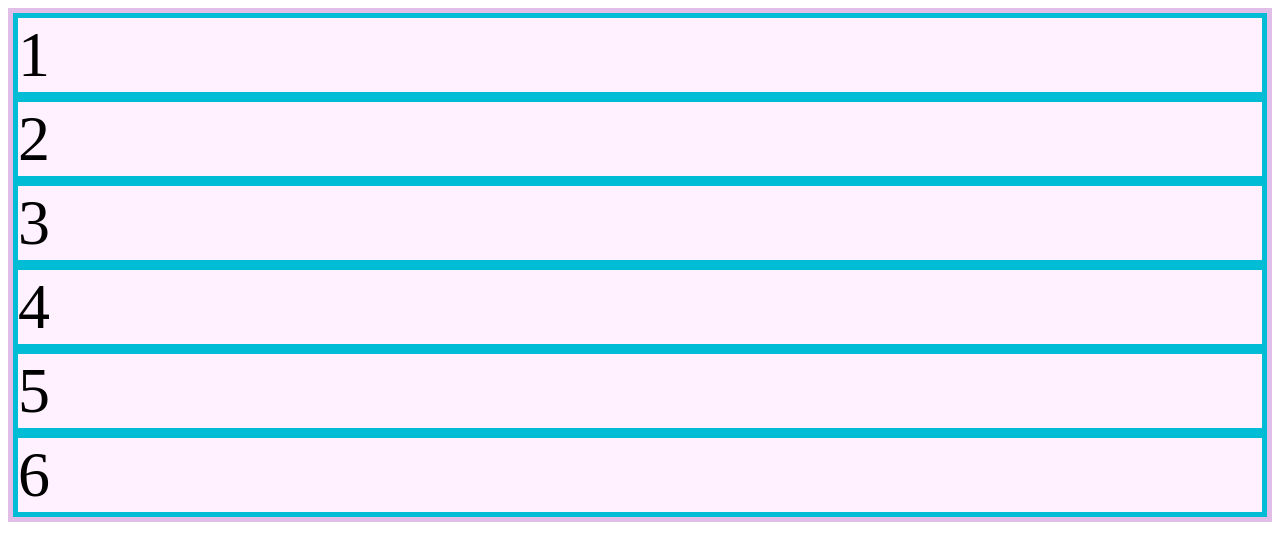
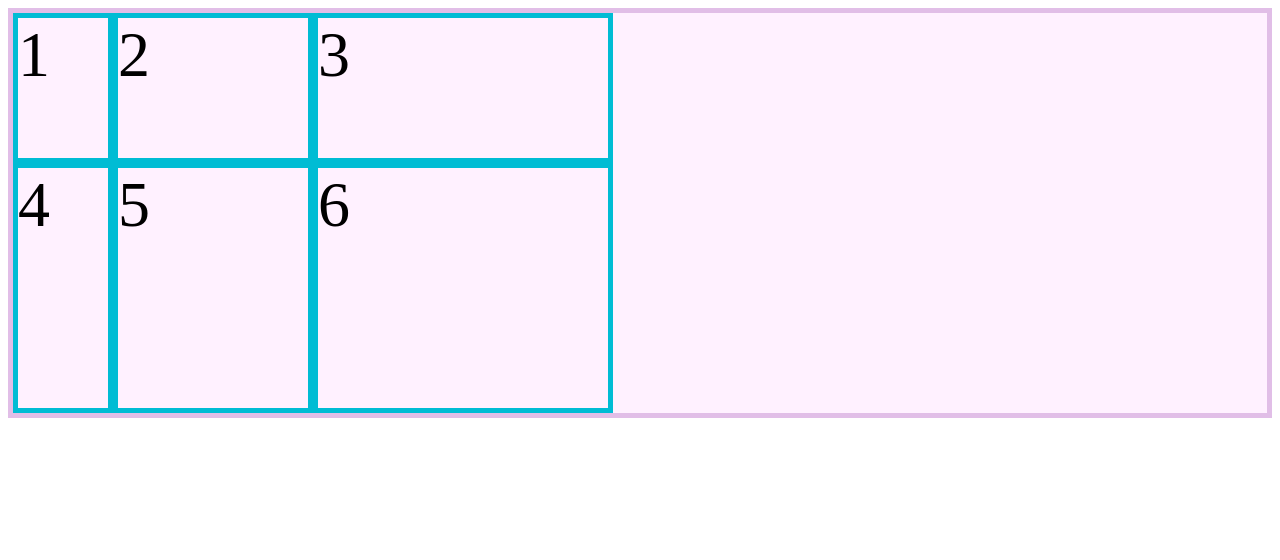
Before and after one commit to ESteban-07/Curso-Basico-CSS-Grid-Platzi, a plain HTML site: page Propiedades del contenedor/index.html in a window 1280 px wide. Drawn offline with Linux system fonts and the light colour scheme.

Commit message:
definimos ancho y alto de nuestras filas y columnas con grid

```diff
--- a/Propiedades del contenedor/style.css
+++ b/Propiedades del contenedor/style.css
@@ -1,6 +1,9 @@
 .contenedor {
     border: 5px solid #e1bee7;
     background-color: #fff1ff;
+    display: grid;
+    grid-template-columns: 100px 200px 300px;
+    grid-template-rows: 150px 250px;
 }
 
 .item {
```
